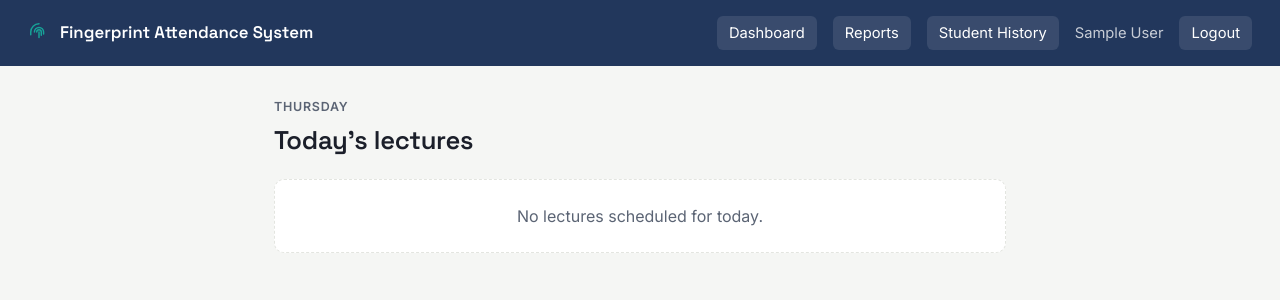
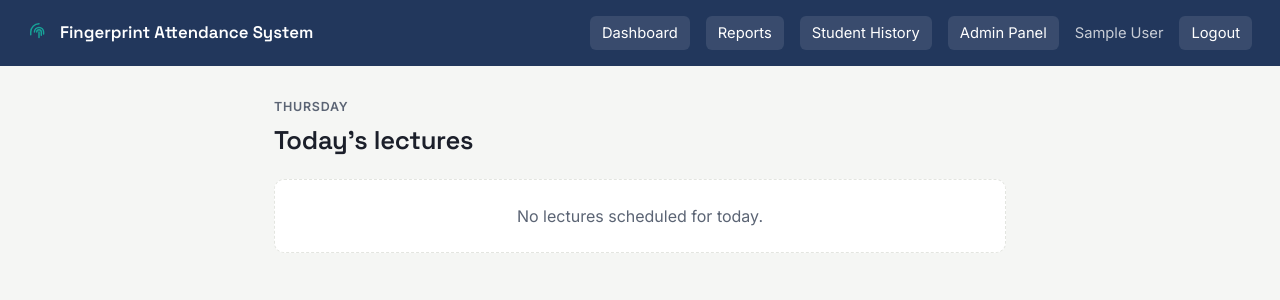
Before and after one commit to didulah/mini_project, a Flask app: page /dashboard in a window 1280 px wide. Shown: the top 300 px of the page. Run offline with Flask 3, Linux system fonts and the light colour scheme; the visitor is signed in with stand-in values (Sample User, id 1).

Commit message:
Add Admin Panel link for admin users in navigation

```diff
--- a/templates/base.html
+++ b/templates/base.html
@@ -25,6 +25,9 @@
                 <a href="{{ url_for('attendance.dashboard') }}">Dashboard</a>
                 <a href="{{ url_for('attendance.report_subjects') }}">Reports</a>
                 <a href="{{ url_for('attendance.student_history') }}">Student History</a>
+                {% if session.get('is_admin') %}
+                    <a href="{{ url_for('admin.admin_dashboard') }}">Admin Panel</a>
+                {% endif %}
                 <span class="lecturer-name">{{ session.get('lecturer_name') }}</span>
                 <a href="{{ url_for('auth.logout') }}">Logout</a>
             </nav>
```
